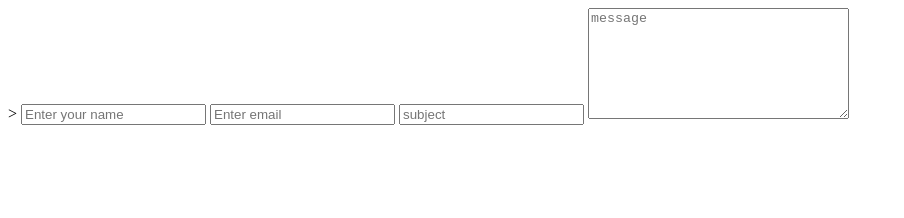
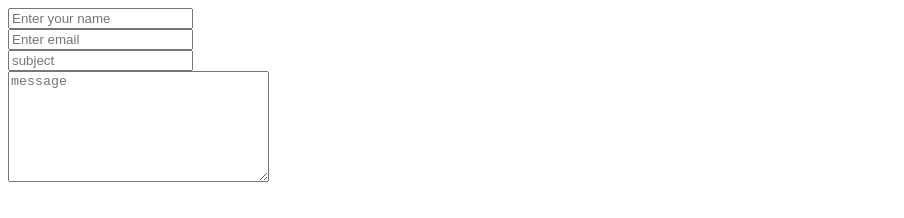
Before and after one commit to bruno-src/Contact, a plain HTML site: page index.html in a window 1280 px wide. Shown: the whole page, without its empty margins (0-904 px from the left). Drawn offline with Linux system fonts and the light colour scheme.

Commit message:
correction

```diff
--- a/index.html
+++ b/index.html
@@ -7,10 +7,10 @@
 </head>
 <body>
     <div>
-        <form action="https://formsubmit.co/millermulumb@gmail.com" method="POST">>
-            <input type="text" name="name" placeholder="Enter your name">
-            <input type="text" name="email" placeholder="Enter email">
-            <input type="text" name="subject" placeholder="subject">
+        <form action="https://formsubmit.co/millermulumb@gmail.com" method="POST">
+            <input type="text" name="name" placeholder="Enter your name"><br>
+            <input type="text" name="email" placeholder="Enter email"><br>
+            <input type="text" name="subject" placeholder="subject"><br>
             <textarea name="message" cols="30" rows="7" placeholder="message"></textarea>
         </form>
     </div>
```
